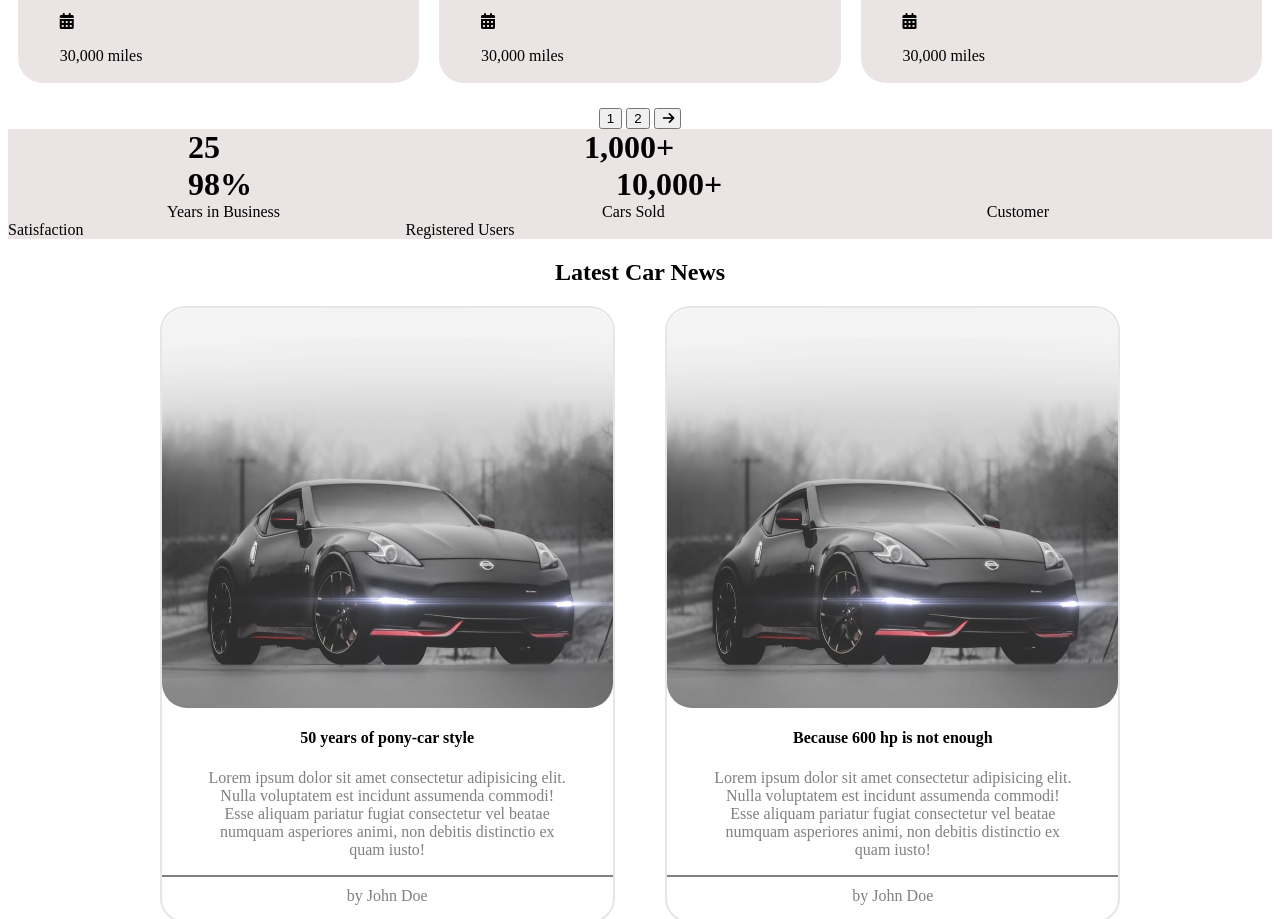
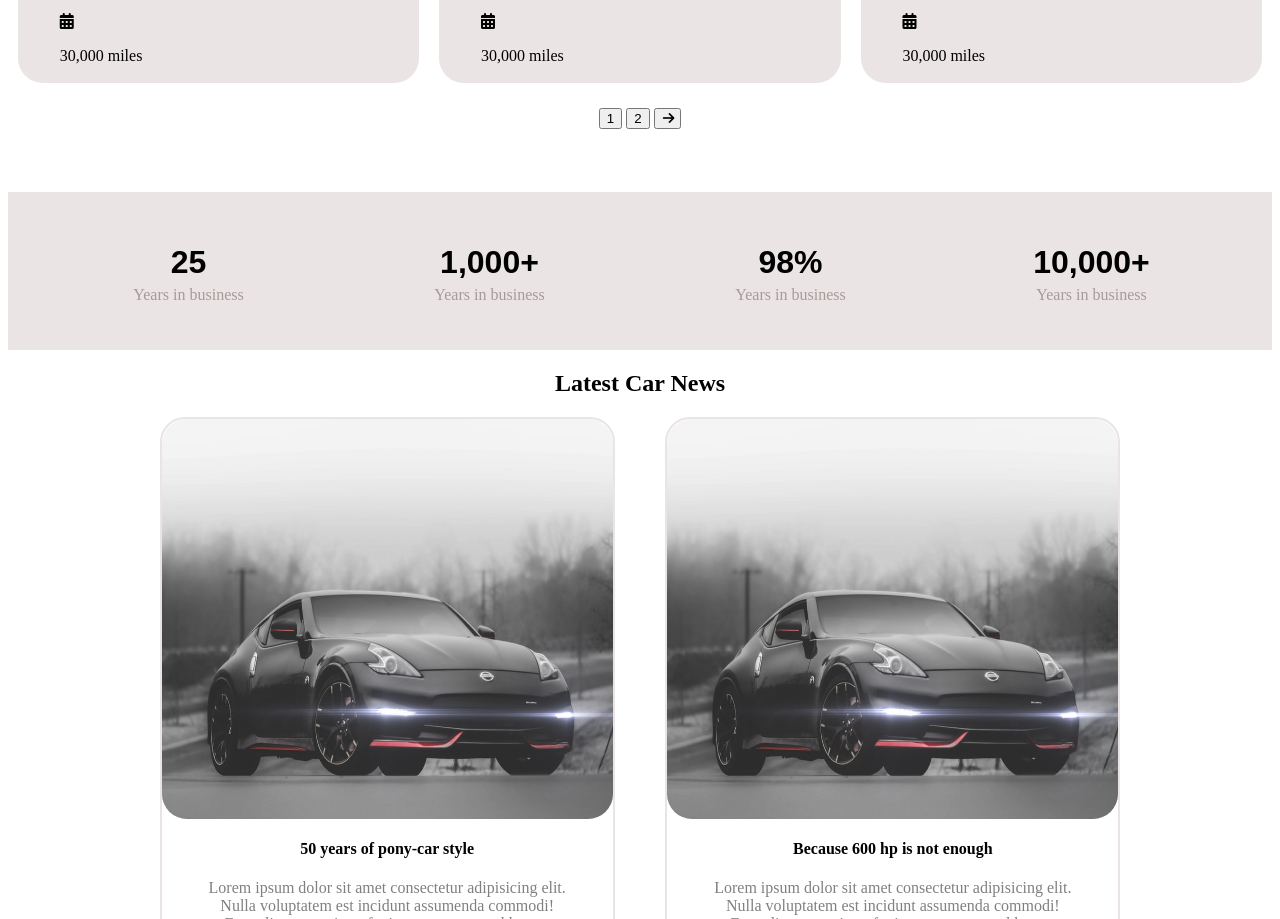
Before and after one commit to vikil94/commerce-dynamics-challenge, a website: page index.html in a window 1280 px wide. Shown: the part 1841-2760 px from the top of the page. Drawn offline with Linux system fonts and the light colour scheme.

Commit message:
Fixed the about section, need to add some stuff to the header image, plus add the login and search button

```diff
--- a/index.html
+++ b/index.html
@@ -131,17 +131,23 @@
         <button class=1btn><i class="fas fa-arrow-right"></i></button>
     </div>
     <div class="about-section">
-        <div class="numbers">
-            <h1 class="numbers-title">25</h1>
-            <h1 class="numbers-title">1,000+</h1>
-            <h1 class="numbers-title">98%</h1>
-            <h1 class="numbers-title">10,000+</h1>
-        </div>
-        <div class="about-desc">
-            <p class="about-desc-p">Years in Business</p>
-            <p class="about-desc-p">Cars Sold</p>
-            <p class="about-desc-p">Customer Satisfaction</p>
-            <p class="about-desc-p">Registered Users</p>
+        <div class="numbers-div">
+            <div class="years">
+                <h1 class="numbers-title">25</h1>
+                <p class="about-desc-p">Years in business</p>
+            </div>
+            <div class="years">
+                <h1 class="numbers-title">1,000+</h1>
+                <p class="about-desc-p">Years in business</p>
+            </div>
+            <div class="years">
+                <h1 class="numbers-title">98%</h1>
+                <p class="about-desc-p">Years in business</p>
+            </div>
+            <div class="years">
+                <h1 class="numbers-title">10,000+</h1>
+                <p class="about-desc-p">Years in business</p>
+            </div>
         </div>
     </div>
     <div class="latest-cars-section">
--- a/main.scss
+++ b/main.scss
@@ -1,6 +1,7 @@
 $formBackground: #E5B9B9;
 $formFontColor: grey;
 $carBackground: #EBE4E4;
+$aboutFontColor: #A79A9A;
 
 
 .main-nav {
@@ -157,18 +158,26 @@ i {
 
 .about-section {
     background: $carBackground;
+    margin-top: 5%;
+    padding: 30px 30px;
+}
+
+.numbers-div{
+    display: grid;
+    grid-template-columns: 1fr 1fr 1fr 1fr;
 }
 
 .numbers-title {
-    display: inline;
-    padding: 10px 180px;
+    text-align: center;
+    margin-bottom: 0;
+    font-family: Arial, Helvetica, sans-serif;
 }
 
 .about-desc-p {
-    display: inline;
-    padding: 10px 159px;
+    text-align: center;
+    margin-top: 5px;
+    color: $aboutFontColor;
 }
-
 
 .latest-cars-section {
     text-align: center;
```
Also changed, not shown: main.css, 1 other file.
